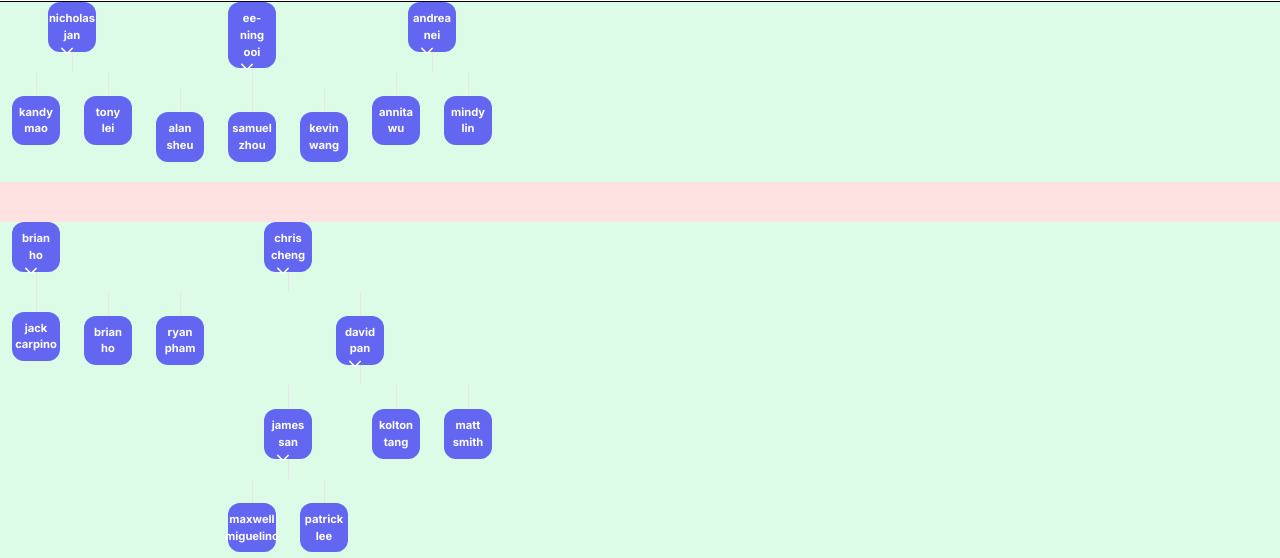
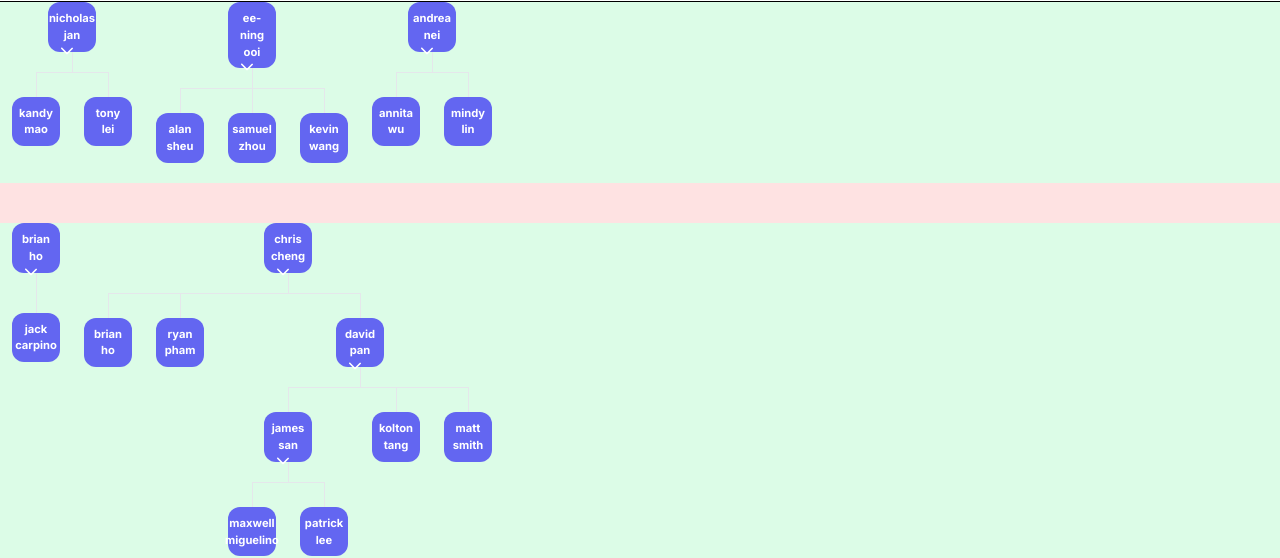
Before and after one commit to UCSBTASA/UCSBTASA.github.io, a Next.js app: page /family-trees in a window 1280 px wide. Shown: the part 145-703 px from the top of the page. Built offline with nearby package versions, Linux system fonts and the light colour scheme.

Commit message:
fixed mild oopsie while fixing linting

```diff
--- a/app/family-trees/page.tsx
+++ b/app/family-trees/page.tsx
@@ -37,15 +37,15 @@ const NoSSRFamilyTrees = () => {
     "node": () => ({
       className: `px-0 w-12`,
     }),
-    "nodecell": {
+    "nodecell": () => ({
       className: 'px-0',
-    },
-    "line-right": (context: any) => ({
+    }),
+    "line-right": ({context}: any) => ({
       className: `text-center align-top py-0 px-0 rounded-none
                   ${context.lineTop ? 'border-t' : ''}
                   dark:border-blue-900/40`,
     }),
-    "line-left": (context: any) => ({
+    "line-left": ({context}: any) => ({
       className: `text-center align-top py-0 px-0 rounded-none border-r
                   ${context.lineTop ? 'border-t' : ''}
                   dark:border-blue-900/40`,
```
